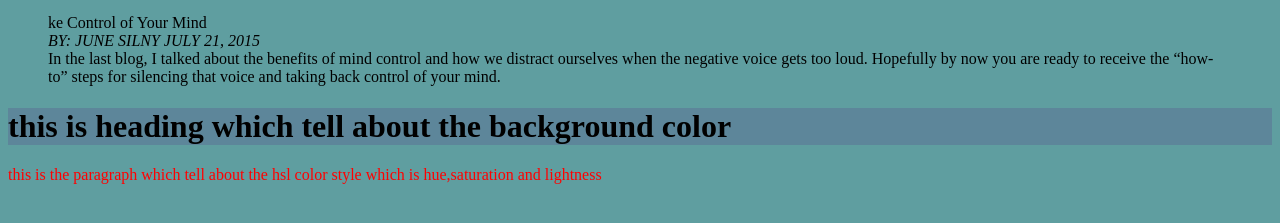
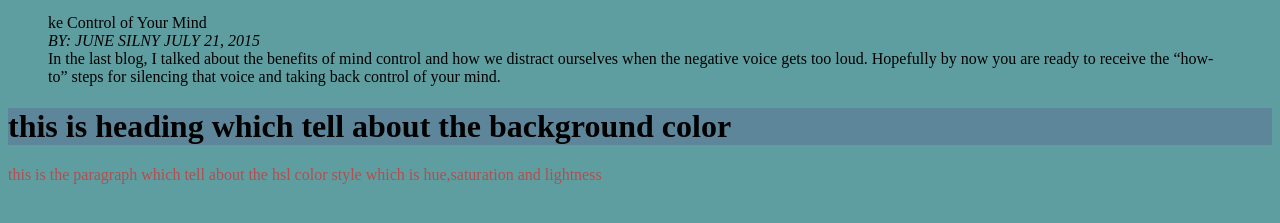
Before and after one commit to shreyansh-tyagi/html-and-css-projects, a plain HTML site: page html programs/hello world.html in a window 1280 px wide. Shown: the part 283-506 px from the top of the page. Drawn offline with Linux system fonts and the light colour scheme.

Commit message:
html basic

```diff
--- a/html programs/hello world.html
+++ b/html programs/hello world.html
@@ -27,6 +27,6 @@
 
 </p>
 <h1 style="background-color: rgba(93, 112, 149,0.5);">this is heading which tell about the background color</h1>
-<p style="color: hsl(0,100%,50%);"> this is the paragraph which tell about the hsl color style which is hue,saturation and lightness</p>
+<p style="color: hsla(0,100%,50%,0.5);"> this is the paragraph which tell about the hsl color style which is hue,saturation and lightness</p>
 </body>
 </html>
```
